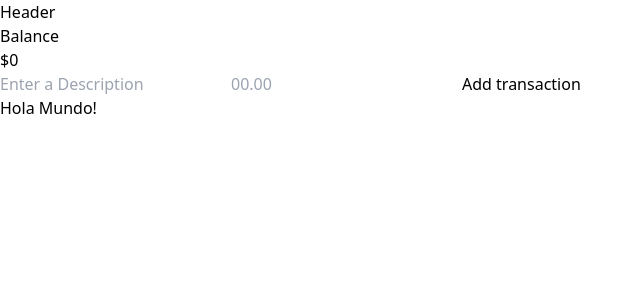
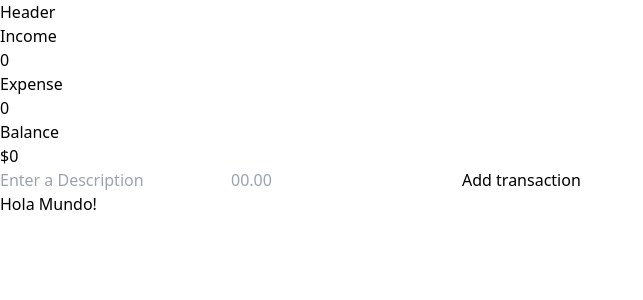
Before and after one commit to sjcrippa/expense-tracker, a React (Vite) app: page / in a window 1280 px wide. Shown: the top 300 px of the page, without its empty margins (0-643 px from the left). Built offline with nearby package versions, Linux system fonts and the light colour scheme.

Commit message:
income and expense operations

```diff
--- a/src/App.jsx
+++ b/src/App.jsx
@@ -1,15 +1,17 @@
-import React from 'react'
+import React from 'react';
+import { GlobalProvider } from './context/GlobalState';
 
-import { GlobalProvider } from './context/GlobalState'
-import Header from './components/Header'
-import Balance from './components/Balance'
-import TransactionForm from './components/transactions/TransactionForm'
-import TransactionList from './components/transactions/TransactionList'
+import Header from './components/Header';
+import Balance from './components/Balance';
+import TransactionForm from './components/transactions/TransactionForm';
+import TransactionList from './components/transactions/TransactionList';
+import IncomeExpenses from './components/IncomeExpenses';
 
 const App = () => {
 	return (
 		<GlobalProvider>
 			<Header />
+			<IncomeExpenses />
 			<Balance />
 			<TransactionForm />
 			<TransactionList />
--- /dev/null
+++ b/src/components/IncomeExpenses.jsx
@@ -0,0 +1,30 @@
+import React from 'react'
+import { useGlobalState } from '../context/GlobalState'
+
+const IncomeExpenses = () => {
+
+    const {transactions} = useGlobalState()
+
+    const amounts = transactions.map(transaction => transaction.amount);
+
+    const income = amounts.filter(item => item > 0)
+                    .reduce((acc, item) => (acc += item),0);
+
+    const expense = amounts.filter(item => item < 0)
+                    .reduce((acc, item) => acc += item ,0) * -1;
+
+    return (
+        <>
+            <div>
+                <h4>Income</h4>
+                <h4>{income}</h4>
+            </div>
+            <div>
+                <h4>Expense</h4>
+                <h4>{expense}</h4>
+            </div>
+        </>
+    )
+}
+
+export default IncomeExpenses
```
